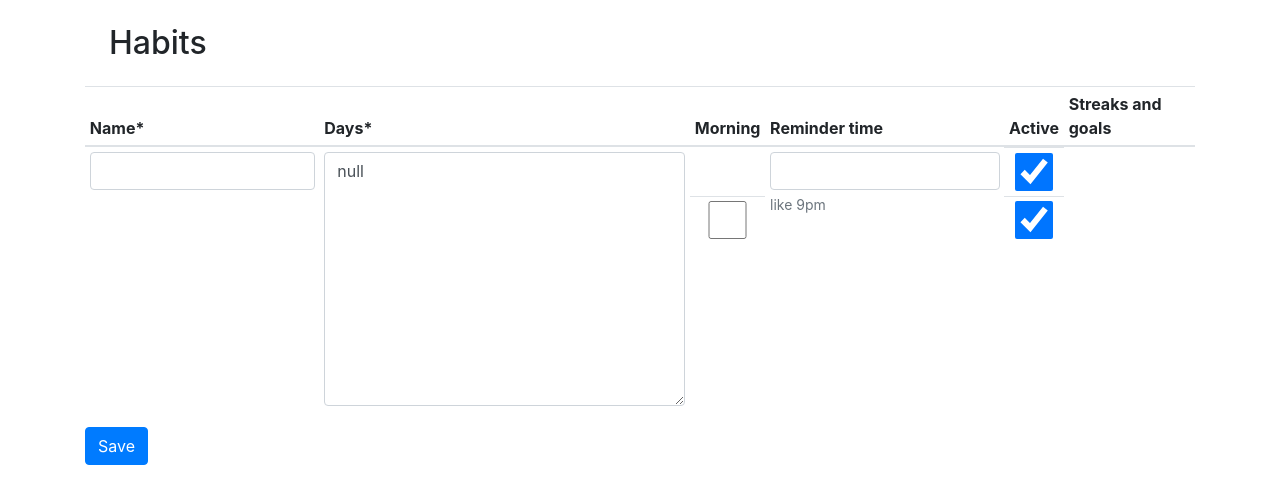
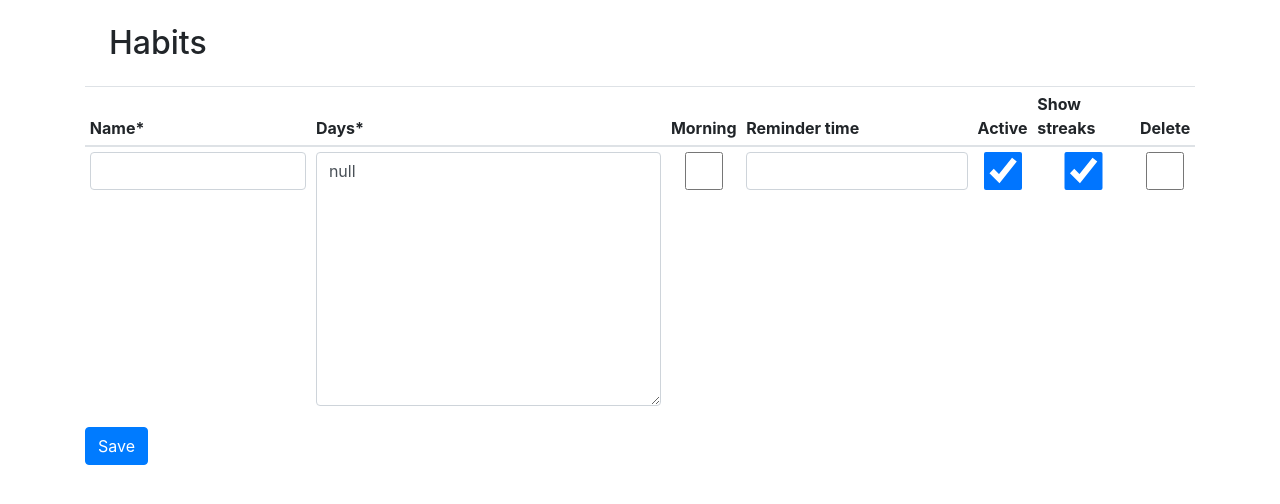
Before and after one commit to travisjungroth/todoer, a Django app: page /habits/ in a window 1280 px wide. Shown: the part 56-560 px from the top of the page. Run offline with Django 3.2, Linux system fonts and the light colour scheme; the visitor is signed in with stand-in values (Sample User, id 1); data that the repository does not hold is empty; some libraries are stand-ins or nearby versions.

Commit message:
More stuff

```diff
--- a/habits/forms.py
+++ b/habits/forms.py
@@ -1,13 +1,14 @@
 from crispy_forms.helper import FormHelper
 from crispy_forms.layout import Submit
-from django.forms import modelformset_factory
+from django import forms
 
 from habits.models import Habit
 
-
-HabitFormSet = modelformset_factory(
+HabitFormSet = forms.modelformset_factory(
     Habit,
-    fields=['name', 'days', 'morning', 'reminder_time', 'active', 'streaks_and_goals']
+    fields=['name', 'days', 'morning', 'reminder_time', 'active', 'show_streaks'],
+    can_delete=True,
+    extra=1,
 )
 
 
@@ -16,4 +17,3 @@
         super().__init__(form)
         self.template = 'bootstrap4/table_inline_formset.html'
         self.add_input(Submit("submit", "Save"))
-        self.use_custom_control = False
--- a/habits/models.py
+++ b/habits/models.py
@@ -11,9 +11,9 @@
     name = models.CharField(max_length=255)
     days = ArrayField(base_field=models.IntegerField())
     morning = models.BooleanField()
-    reminder_time = models.CharField(max_length=10, help_text='like 9pm', blank=True, default='')
+    reminder_time = models.CharField(max_length=10, blank=True, default='')
     active = models.BooleanField(default=True)
-    streaks_and_goals = models.BooleanField(default=True)
+    show_streaks = models.BooleanField(default=True)
     user = models.ForeignKey(User, on_delete=models.CASCADE)
 
     class Meta(OrderedModel.Meta):
--- a/templates/base.html
+++ b/templates/base.html
@@ -6,6 +6,11 @@
     <title>Habits for Todoist</title>
     {% bootstrap_css %}
     {% bootstrap_javascript jquery='full' %}
+    <style>
+        .custom-checkbox {
+            display: revert;
+        }
+    </style>
 </head>
 
 <body>
```
Also changed, not shown: habits/migrations/0004_auto_20201102_1644.py (added), habits/migrations/0005_auto_20201102_1646.py (added).
